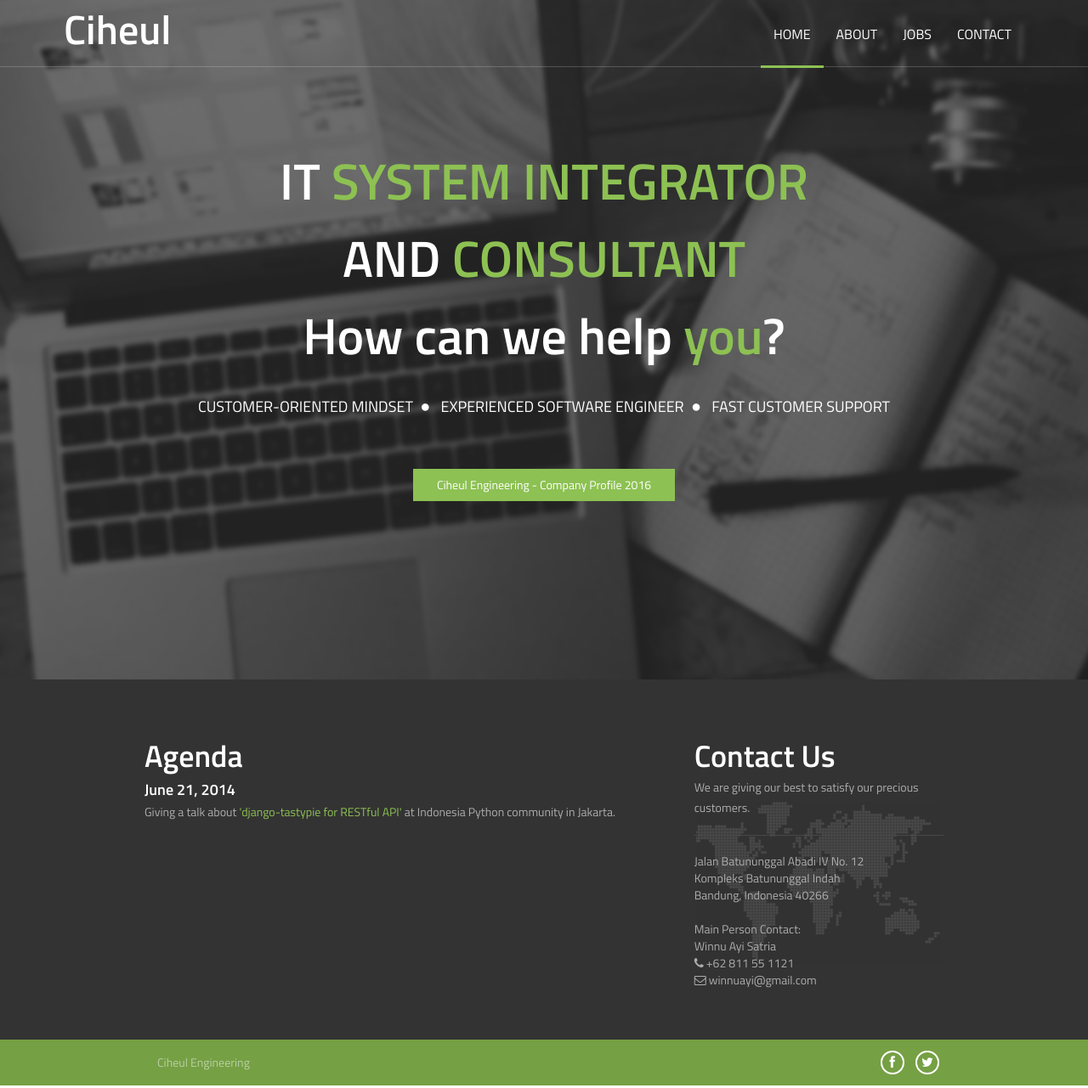
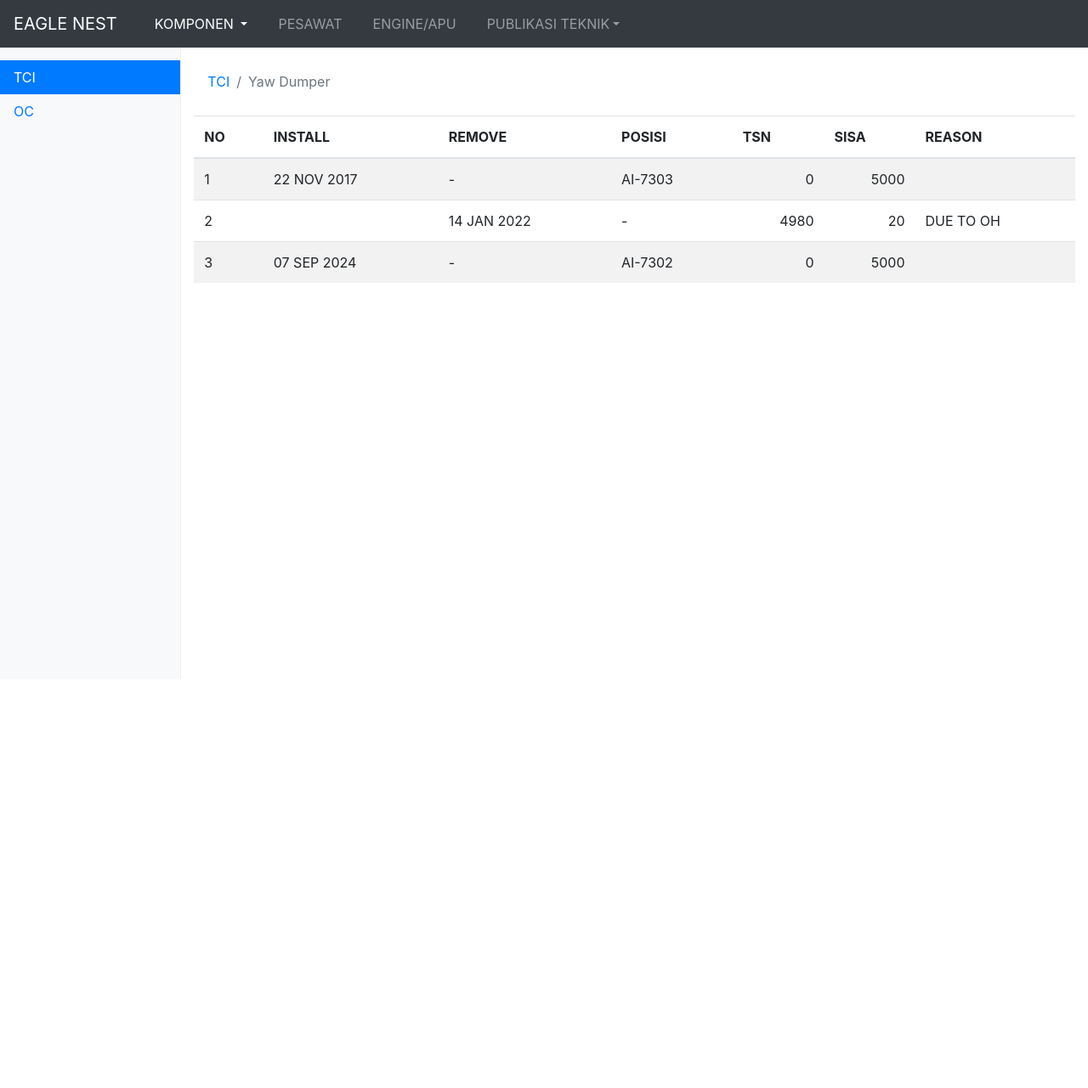
Before and after one commit to ciheul/landing, a Django app: page /eaglenest/component/tci/1/ in a window 1280 px wide. Shown: the whole page at 85% size. After the commit the page ends 800 px from the top, so only its background shows below. Run offline with Django 3.2, Linux system fonts and the light colour scheme; some libraries are stand-ins or nearby versions.

Commit message:
add simple tci

```diff
--- a/ciheul/urls.py
+++ b/ciheul/urls.py
@@ -28,5 +28,5 @@ urlpatterns = [
     # rapid prototyping
     url(r'^eaglenest/', include('eaglenest.urls')),
 
-    url(r'', views.home, name='home'),
+    # url(r'', views.home, name='home'),
 ]
--- /dev/null
+++ b/eaglenest/templates/eaglenest/base.html
@@ -0,0 +1,69 @@
+{% load static %}
+
+<!doctype html>
+<html lang="en">
+  <head>
+    <meta charset="utf-8">
+    <meta name="viewport" content="width=device-width, initial-scale=1, shrink-to-fit=no">
+    <meta name="description" content="">
+    <meta name="author" content="">
+
+    <title>EAGLE NEST</title>
+
+    <!-- Bootstrap core CSS -->
+    <link href="{% static 'eaglenest/node_modules/bootstrap/dist/css/bootstrap.min.css' %}" rel="stylesheet">
+
+    <!-- Custom styles for this template -->
+    <link href="{% static 'eaglenest/css/dashboard.css' %}" rel="stylesheet">
+  </head>
+
+  <body>
+    <header>
+      <nav class="navbar navbar-expand-md navbar-dark fixed-top bg-dark">
+        <a class="navbar-brand" href="/eaglenest/">EAGLE NEST</a>
+        <button class="navbar-toggler d-lg-none" type="button" data-toggle="collapse" data-target="#navbarsExampleDefault" aria-controls="navbarsExampleDefault" aria-expanded="false" aria-label="Toggle navigation">
+          <span class="navbar-toggler-icon"></span>
+        </button>
+
+        <div class="collapse navbar-collapse" id="navbarsExampleDefault">
+          <ul class="navbar-nav mr-auto">
+            <li class="nav-item active dropdown" style="margin-left: 20px">
+              <a class="nav-link dropdown-toggle" href="#" id="dropdown01" data-toggle="dropdown" aria-haspopup="true" aria-expanded="false">KOMPONEN <span class="sr-only">(current)</span></a>
+              <div class="dropdown-menu" aria-labelledby="dropdown01">
+                <a class="dropdown-item" href="/eaglenest/component/tci/">TCI</a>
+                <a class="dropdown-item" href="#">OC</a>
+              </div>
+            </li>
+            <li class="nav-item" style="margin-left: 20px">
+              <a class="nav-link" href="#">PESAWAT</a>
+            </li>
+            <li class="nav-item" style="margin-left: 20px">
+              <a class="nav-link" href="#">ENGINE/APU</a>
+            </li>
+            <li class="nav-item dropdown" style="margin-left: 20px">
+              <a class="nav-link dropdown-toggle" href="#" id="dropdown02" data-toggle="dropdown" aria-haspopup="true" aria-expanded="false">PUBLIKASI TEKNIK</a>
+              <div class="dropdown-menu" aria-labelledby="dropdown02">
+                <a class="dropdown-item" href="#">MM</a>
+                <a class="dropdown-item" href="#">WDM</a>
+                <a class="dropdown-item" href="#">TRAINING MANUAL</a>
+                <a class="dropdown-item" href="#">IPC</a>
+                <a class="dropdown-item" href="#">PTU</a>
+                <a class="dropdown-item" href="#">SERVICE BULETIN</a>
+              </div>
+            </li>
+          </ul>
+        </div>
+      </nav>
+    </header>
+
+    {% block content %}{% endblock %}
+
+    <!-- Bootstrap core JavaScript
+    ================================================== -->
+    <!-- Placed at the end of the document so the pages load faster -->
+    <script src="https://code.jquery.com/jquery-3.2.1.slim.min.js" integrity="sha384-KJ3o2DKtIkvYIK3UENzmM7KCkRr/rE9/Qpg6aAZGJwFDMVNA/GpGFF93hXpG5KkN" crossorigin="anonymous"></script>
+    <script>window.jQuery || document.write('<script src="{% static 'eaglenest/node_modules/jquery/dist/jquery.min.js' %}"><\/script>')</script>
+    <script src="{% static 'eaglenest/node_modules/popper.js/dist/umd/popper.min.js' %}"></script>
+    <script src="{% static 'eaglenest/node_modules/bootstrap/dist/js/bootstrap.min.js' %}"></script>
+  </body>
+</html>
--- /dev/null
+++ b/eaglenest/templates/eaglenest/component-tci.html
@@ -0,0 +1,72 @@
+{% extends 'eaglenest/base.html' %}
+
+{% block content %}
+<div class="container-fluid">
+  <div class="row">
+    <nav class="col-sm-3 col-md-2 d-none d-sm-block bg-light sidebar">
+      <ul class="nav nav-pills flex-column">
+        <li class="nav-item">
+          <a class="nav-link active" href="/eaglenest/component/tci/">TCI</a>
+        </li>
+        <li class="nav-item">
+          <a class="nav-link" href="#">OC</a>
+        </li>
+        </li>
+      </ul>
+    </nav>
+
+    <main role="main" class="col-sm-9 ml-sm-auto col-md-10 pt-3">
+      <nav aria-label="breadcrumb" role="navigation">
+        <ol class="breadcrumb" style="background-color: white">
+          <li class="breadcrumb-item"><a href="/eaglenest/component/tci/">TCI</a></li>
+          <li class="breadcrumb-item active" aria-current="page">Yaw Dumper</li>
+        </ol>
+      </nav>
+      <div class="table-responsive">
+        <table class="table table-striped">
+          <thead>
+            <tr>
+              <th>NO</th>
+              <th>INSTALL</th>
+              <th>REMOVE</th>
+              <th>POSISI</th>
+              <th>TSN</th>
+              <th>SISA</th>
+              <th>REASON</th>
+            </tr>
+          </thead>
+          <tbody>
+            <tr>
+              <td>1</td>
+              <td>22 NOV 2017</td>
+              <td>-</td>
+              <td>AI-7303</td>
+              <td style="text-align: right">0</td>
+              <td style="text-align: right">5000</td>
+              <td></td>
+            </tr>
+            <tr>
+              <td>2</td>
+              <td></td>
+              <td>14 JAN 2022</td>
+              <td>-</td>
+              <td style="text-align: right">4980</td>
+              <td style="text-align: right">20</td>
+              <td>DUE TO OH</td>
+            </tr>
+            <tr>
+              <td>3</td>
+              <td>07 SEP 2024</td>
+              <td>-</td>
+              <td>AI-7302</td>
+              <td style="text-align: right">0</td>
+              <td style="text-align: right">5000</td>
+              <td></td>
+            </tr>
+          </tbody>
+        </table>
+      </div>
+    </main>
+  </div>
+</div>
+{% endblock %}
--- a/eaglenest/urls.py
+++ b/eaglenest/urls.py
@@ -5,5 +5,8 @@ from . import views
 
 urlpatterns = [
     url(r'^dashboard/$', views.DashboardView.as_view(), name='dashboard'),
+    url(r'^component/tci/$', views.ComponentTciListView.as_view(), name='component-tci-list'),
+    url(r'^component/tci/1/$', views.ComponentTciView.as_view(), name='component-tci'),
+    url(r'^component/oc/$', views.ComponentOcView.as_view(), name='component-oc'),
     url(r'^$', views.DashboardView.as_view()),
 ]
--- a/eaglenest/views.py
+++ b/eaglenest/views.py
@@ -5,3 +5,18 @@ from django.views.generic import View
 class DashboardView(View):
     def get(self, request):
         return render(request, 'eaglenest/dashboard.html')
+
+
+class ComponentTciListView(View):
+    def get(self, request):
+        return render(request, 'eaglenest/component-tci-list.html')
+
+
+class ComponentTciView(View):
+    def get(self, request):
+        return render(request, 'eaglenest/component-tci.html')
+
+
+class ComponentOcView(View):
+    def get(self, request):
+        return render(request, 'eaglenest/component-oc.html')
```
Also changed, not shown: eaglenest/templates/eaglenest/component-oc.html (added, +24 -0 lines), eaglenest/templates/eaglenest/component-tci-list.html (added, +56 -0 lines), eaglenest/templates/eaglenest/dashboard.html (+13 -73 lines), 1 other file.
